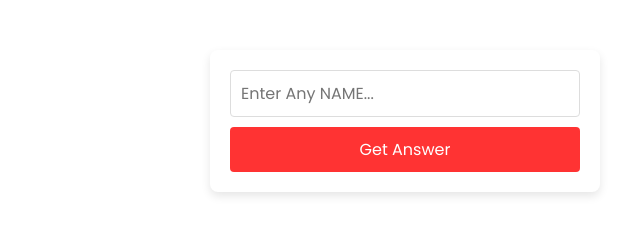
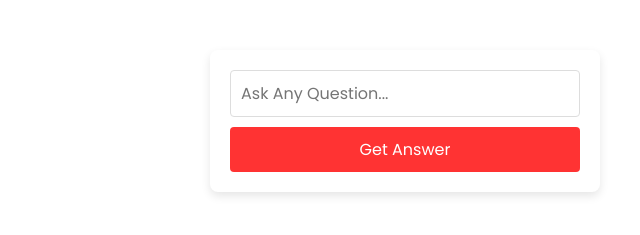
Before and after one commit to SavageCyco/ZGS-Ai, a plain HTML site: page index.html in a window 1280 px wide. Shown: the part 269-504 px from the top of the page, 235-875 px from the left. Drawn offline with Linux system fonts and the light colour scheme.

Commit message:
Update index.html

```diff
--- a/index.html
+++ b/index.html
@@ -92,7 +92,7 @@
     <div id="zgs-ai">ZGS-AI</div>
     <div id="how-can-help">Developing More...</div>
     <div id="app">
-        <input type="text" id="question" placeholder="Enter Any NAME..." />
+        <input type="text" id="question" placeholder="Ask Any Question..." />
         <button onclick="askAI()">Get Answer</button>
     </div>
     <div id="response"></div>
```
